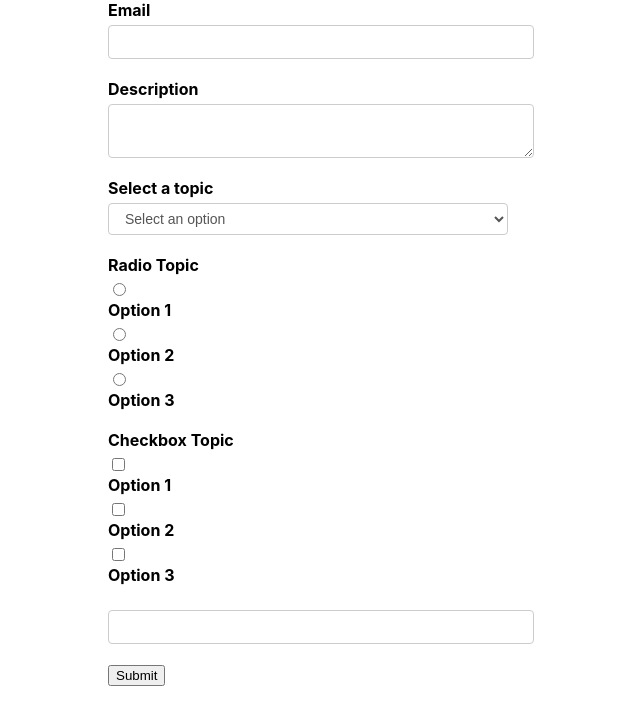
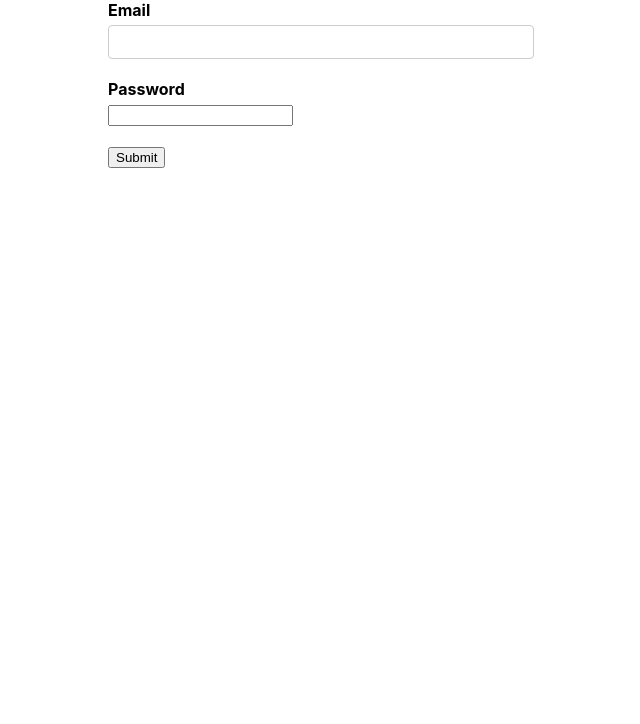
Before and after one commit to pradeep2165/react-formic, a React (Create React App) app: page / in a window 1280 px wide. Shown: the top 724 px of the page, without its empty margins (319-959 px from the left). Built offline with nearby package versions, Linux system fonts and the light colour scheme.

Commit message:
Login from created

```diff
--- a/src/App.js
+++ b/src/App.js
@@ -1,10 +1,12 @@
 import "./App.css";
-import FormikContainer from "./components/FormikContainer";
+// import FormikContainer from "./components/FormikContainer";
+import LoginForm from "./components/LoginForm";
 
 function App() {
   return (
     <div className="App">
-      <FormikContainer />
+      {/* <FormikContainer /> */}
+      <LoginForm />
     </div>
   );
 }
--- /dev/null
+++ b/src/components/LoginForm.js
@@ -0,0 +1,35 @@
+import React from "react";
+import { Formik, Form } from "formik";
+import * as Yup from "yup";
+import FormikControl from "./FormikControl";
+
+function LoginForm() {
+  const initialValues = {
+    email: "",
+    password: "",
+  };
+  const validationSchema = Yup.object({
+    email: Yup.string().email("Invalid email format").required("required"),
+    password: Yup.string().required("Required"),
+  });
+  const onSubmit = (values) => {
+    console.log("Form data", values);
+  };
+  return (
+    <Formik initialValues={initialValues} validationSchema={validationSchema} onSubmit={onSubmit}>
+      {(formik) => {
+        return (
+          <Form>
+            <FormikControl control="input" type="email" label="Email" name="email" />
+            <FormikControl control="input" type="password" label="Password" name="password" />
+            <button type="submit" disabled={!formik.isValid}>
+              Submit
+            </button>
+          </Form>
+        );
+      }}
+    </Formik>
+  );
+}
+
+export default LoginForm;
```
